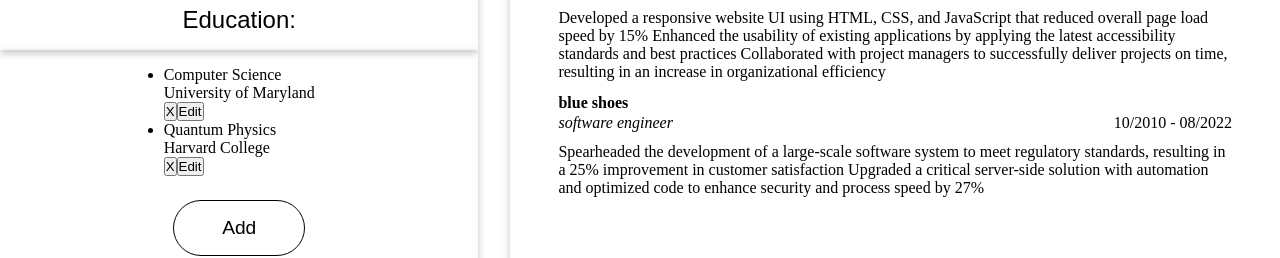
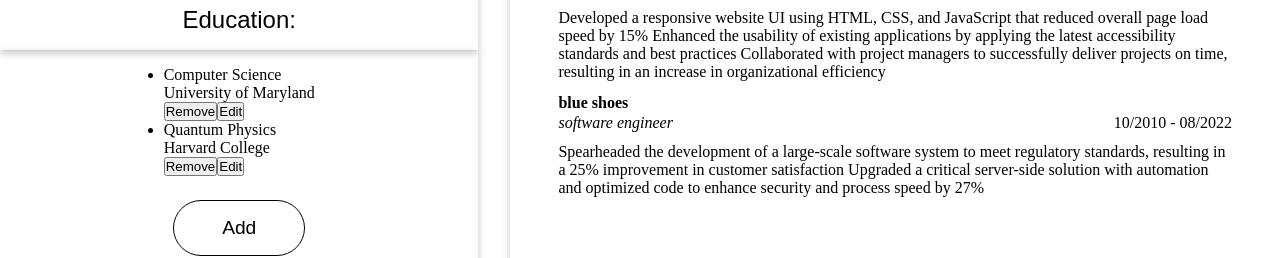
Before and after one commit to MahmoudTalass/cv-application, a React (Vite) app: page / in a window 1280 px wide. Both pictures are taken after a click on the button "Education:". Shown: the part 379-637 px from the top of the page. Built offline with nearby package versions, Linux system fonts and the light colour scheme.

Commit message:
Provide classes to elements inside cards for styling purposes

```diff
--- a/src/components/formComponents/educationCardComponents/EducationList.jsx
+++ b/src/components/formComponents/educationCardComponents/EducationList.jsx
@@ -6,16 +6,23 @@ export default function EducationList({
    handleDataBeingEdited,
 }) {
    return (
-      <ul className="education-list">
+      <ul className="data-in-card-list">
          {educationData.map((data) => {
             return (
-               <li key={data.id} className="education-data-display">
+               <li key={data.id} className="data-in-card">
+                  <div className="card-data-text">
                      <p>{data.degree}</p>
                      <p>{data.school}</p>
-                  <button onClick={() => handleRemoveEducation(data.id)}>
-                     X
+                  </div>
+                  <div className="card-data-control-btns">
+                     <button
+                        className="remove-data-btn card-data-control-btn"
+                        onClick={() => handleRemoveEducation(data.id)}
+                     >
+                        Remove
                      </button>
                      <button
+                        className="edit-data-btn card-data-control-btn"
                         onClick={() => {
                            handleEditingStatus();
                            handleDataBeingEdited(data);
@@ -23,6 +30,7 @@ export default function EducationList({
                      >
                         Edit
                      </button>
+                  </div>
                </li>
             );
          })}
--- a/src/components/formComponents/experienceCardComponents/ExperienceList.jsx
+++ b/src/components/formComponents/experienceCardComponents/ExperienceList.jsx
@@ -6,16 +6,24 @@ export default function ExperienceList({
    handleDataBeingEdited,
 }) {
    return (
-      <ul className="experiences-list">
+      <ul className="data-in-card-list">
          {experienceData.map((data) => {
             return (
-               <li key={data.id} className="education-data-display">
+               <li key={data.id} className="data-in-card">
+                  <div className="card-data-text">
                      <p>{data.position}</p>
                      <p>{data.company}</p>
-                  <button onClick={() => handleRemoveExperience(data.id)}>
-                     X
+                  </div>
+
+                  <div className="card-data-control-btns">
+                     <button
+                        className="remove-data-btn card-data-control-btn"
+                        onClick={() => handleRemoveExperience(data.id)}
+                     >
+                        Remove
                      </button>
                      <button
+                        className="edit-data-btn card-data-control-btn"
                         onClick={() => {
                            handleEditingStatus();
                            handleDataBeingEdited(data);
@@ -23,6 +31,7 @@ export default function ExperienceList({
                      >
                         Edit
                      </button>
+                  </div>
                </li>
             );
          })}
--- a/src/components/formComponents/personalCardComponents/PersonalDataCard.jsx
+++ b/src/components/formComponents/personalCardComponents/PersonalDataCard.jsx
@@ -34,6 +34,7 @@ export default function PersonalDataCard({ personalData, handlePersonalData }) {
             <div className="personal-data-display">
                <p>{personalData.name}</p>
                <button
+                  className="card-data-control-btn"
                   onClick={() => {
                      handleEditingStatus();
                   }}
```
Lines whose indentation alone changed are shown as unchanged.
